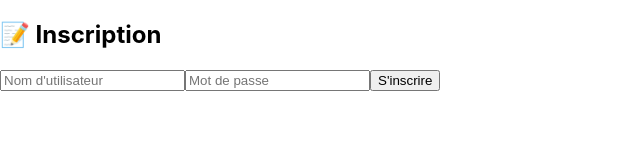
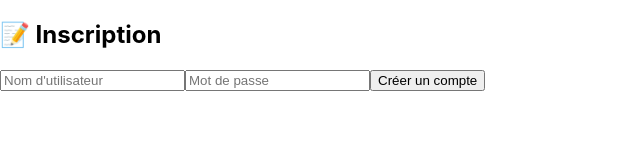
Before and after one commit to TheoLvx/Projet_Binance, a React (Create React App) app: page /register in a window 1280 px wide. Shown: the part 136-296 px from the top of the page, without its empty margins (0-640 px from the left). Built offline with nearby package versions, Linux system fonts and the light colour scheme.

Commit message:
connexion/deconnexion

```diff
--- a/src/App.jsx
+++ b/src/App.jsx
@@ -1,7 +1,7 @@
 import React from "react";
 import { BrowserRouter as Router, Routes, Route } from "react-router-dom";
 import Navbar from "./components/Navbar";
-import Home from "./components/Home";
+import Home from "./components/Home"
 import Login from "./components/login/Login";
 import Register from "./components/login/Register";
 
--- a/src/components/login/Login.jsx
+++ b/src/components/login/Login.jsx
@@ -1,5 +1,5 @@
 import React, { useState } from "react";
-import { useNavigate } from "react-router-dom";
+import { useNavigate, Link } from "react-router-dom";
 
 const Login = () => {
   const [username, setUsername] = useState("");
@@ -38,6 +38,7 @@ const Login = () => {
         onChange={(e) => setPassword(e.target.value)}
       />
       <button onClick={handleLogin}>Se connecter</button>
+      <p>Pas encore de compte ? <Link to="/register">Inscrivez-vous ici</Link></p>
     </div>
   );
 };
--- a/src/components/login/Register.jsx
+++ b/src/components/login/Register.jsx
@@ -2,42 +2,48 @@ import React, { useState } from "react";
 import { useNavigate } from "react-router-dom";
 
 const Register = () => {
-  const [username, setUsername] = useState("");
-  const [password, setPassword] = useState("");
-  const navigate = useNavigate();
+  const [nom, setNom] = useState("");
+  const [mdp, setMdp] = useState("");
+  const goTo = useNavigate();
 
-  const handleRegister = () => {
-    const storedUsers = JSON.parse(localStorage.getItem("users")) || [];
-
-    if (storedUsers.find((u) => u.username === username)) {
-      alert("Ce nom d'utilisateur est déjà pris !");
+  const inscrire = () => {
+    if (!nom || !mdp) {
+      alert("Remplis tous les champs !");
       return;
     }
 
-    const newUser = { username, password };
-    storedUsers.push(newUser);
-    localStorage.setItem("users", JSON.stringify(storedUsers));
+    const utilisateurs = JSON.parse(localStorage.getItem("utilisateurs")) || [];
 
-    alert("Inscription réussie !");
-    navigate("/login"); // Rediriger vers la page de connexion
+    const existe = utilisateurs.find((user) => user.nom === nom);
+    if (existe) {
+      alert("Ce nom est déjà pris !");
+      return;
+    }
+
+    const nouvelUtilisateur = { nom, mdp };
+    utilisateurs.push(nouvelUtilisateur);
+    localStorage.setItem("utilisateurs", JSON.stringify(utilisateurs));
+
+    alert("Compte créé !");
+    goTo("/login");
   };
 
   return (
-    <div className="register-container">
+    <div className="inscription-container">
       <h2>📝 Inscription</h2>
       <input
         type="text"
         placeholder="Nom d'utilisateur"
-        value={username}
-        onChange={(e) => setUsername(e.target.value)}
+        value={nom}
+        onChange={(e) => setNom(e.target.value)}
       />
       <input
         type="password"
         placeholder="Mot de passe"
-        value={password}
-        onChange={(e) => setPassword(e.target.value)}
+        value={mdp}
+        onChange={(e) => setMdp(e.target.value)}
       />
-      <button onClick={handleRegister}>S'inscrire</button>
+      <button onClick={inscrire}>Créer un compte</button>
     </div>
   );
 };
```
